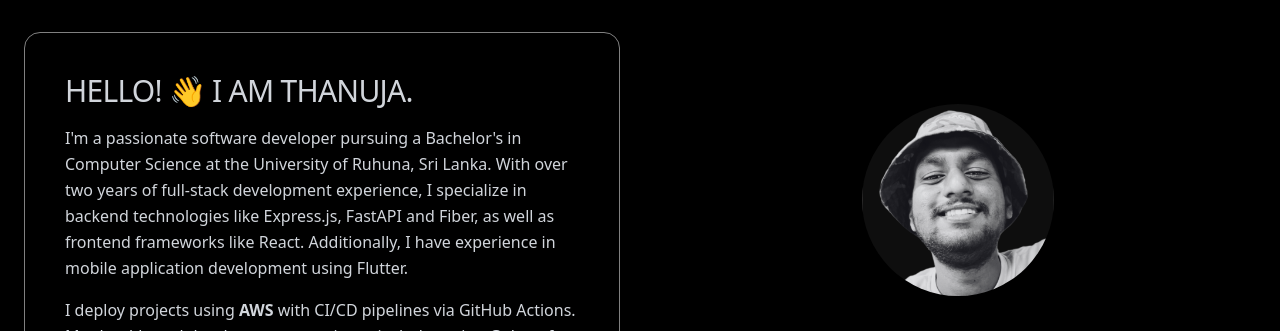
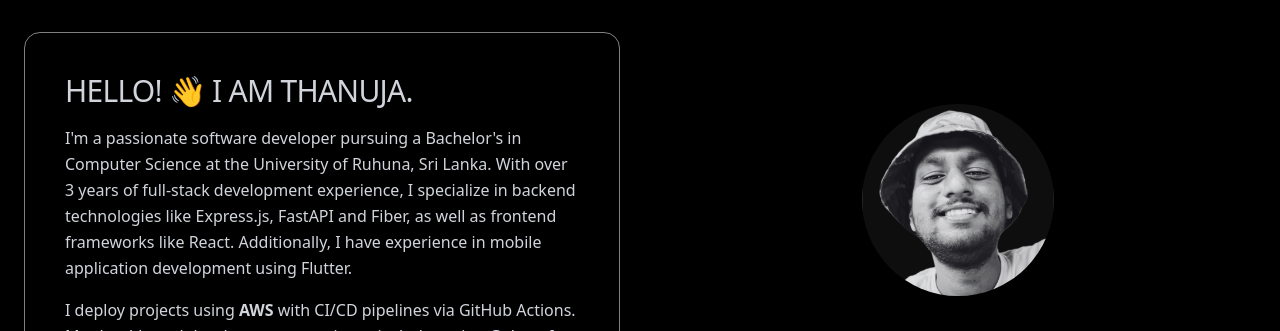
Before and after one commit to thanujaDev26/portfolio, a React (Create React App) app: page / in a window 1280 px wide. Shown: the part 880-1211 px from the top of the page. Built offline with nearby package versions, Linux system fonts and the light colour scheme.

Commit message:
Small change in About me Section

```diff
--- a/src/components/About/About.js
+++ b/src/components/About/About.js
@@ -4,22 +4,22 @@ import { FaLinkedin, FaGithub,FaInstagram,FaFacebook } from "react-icons/fa";
 function About() {
   return (
     <section id="about" className="bg-black text-white py-10 px-6">
-      {/* ABOUT ME HEADER */}
+
       <div className="text-center mb-10">
         <p className="text-green-400 font-medium mb-2 tracking-wider text-2xl">ABOUT ME</p>
       </div>
 
-      {/* ABOUT CONTENT */}
+
       <div className="max-w-7xl mx-auto grid grid-cols-1 md:grid-cols-2 gap-10 items-center">
 
-        {/* TEXT SECTION */}
+
         <div className="bg-black p-6 md:p-10 shadow-lg space-y-4 text-gray-300 leading-relaxed" style={{border:'1px solid gray', borderRadius : '2vh'}}>
         <h1 className="text-2xl md:text-3xl tracking-tight">
           HELLO! 👋 I AM THANUJA.
         </h1>
           <p>
               I'm a passionate software developer pursuing a Bachelor's in Computer Science at the University of Ruhuna, Sri Lanka.
-              With over two years of full-stack development experience, I specialize in backend technologies like Express.js, FastAPI
+              With over 3 years of full-stack development experience, I specialize in backend technologies like Express.js, FastAPI
               and Fiber, as well as frontend frameworks like React. Additionally, I have experience in mobile application development using Flutter.
           </p>
           <p>
@@ -43,7 +43,7 @@ function About() {
             />
           </div>
 
-          {/* BUTTONS */}
+
           <div className="relative z-0 flex flex-col md:flex-row space-y-4 md:space-y-0 md:space-x-6 mt-8">
                 <button
                     className="text-lg border-2 border-white rounded-full px-3 py-2 transition-all duration-300 ease-in-out"
@@ -69,7 +69,7 @@ function About() {
                 </a>
             </div>
 
-          {/* SOCIAL ICONS */}
+
             <div className="flex space-x-6 mt-8">
                 <FaLinkedin
                     className="w-8 h-8 cursor-pointer neon-icon transition-all duration-300 transform hover:scale-125 hover:text-[#0077B5]"
```
